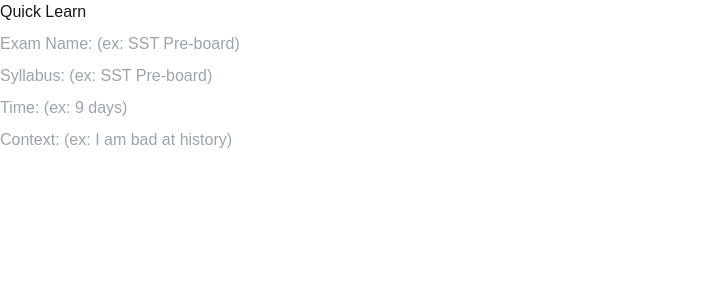
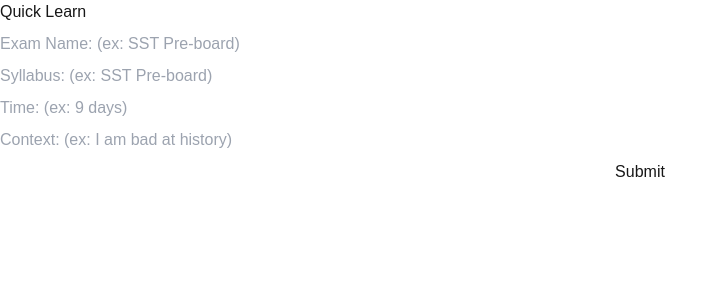
Before and after one commit to yash373/quick-learn-gui, a Next.js app: page / in a window 1280 px wide. Shown: the top 300 px of the page, without its empty margins (0-728 px from the left). Built offline with nearby package versions, Linux system fonts and the light colour scheme.

Commit message:
added submition button

```diff
--- /dev/null
+++ b/components/Submit.tsx
@@ -0,0 +1,13 @@
+import React from 'react'
+
+interface Props {
+    onClick: () => void
+}
+
+const Submit = ({ onClick }: Props) => {
+    return (
+        <button onClick={onClick} >Submit</button>
+    )
+}
+
+export default Submit
--- a/pages/index.tsx
+++ b/pages/index.tsx
@@ -2,12 +2,20 @@ import React from 'react'
 import Heading from '@/components/Heading'
 import TextField from '@/components/TextField'
 import { useState } from 'react'
+import Submit from '@/components/Submit'
 
 const Index = () => {
   const [exam, setExam] = useState("")
   const [syllabus, setSyllabus] = useState("")
   const [time, setTime] = useState("")
   const [context, setContext] = useState("")
+
+  const submit = () => {
+    // alert(exam)
+    // alert(syllabus)
+    // alert(time)
+    // alert(context)
+  }
 
   return (
     <div className='flex flex-col gap-2'>
@@ -16,6 +24,7 @@ const Index = () => {
       <TextField placeholder='Syllabus: (ex: SST Pre-board)' value={syllabus} onChange={(val) => setSyllabus(val)} />
       <TextField placeholder='Time: (ex: 9 days)' value={time} onChange={(val) => setTime(val)} />
       <TextField placeholder='Context: (ex: I am bad at history)' value={context} onChange={(val) => setContext(val)} />
+      <Submit onClick={submit} />
     </div>
   )
 }
```
